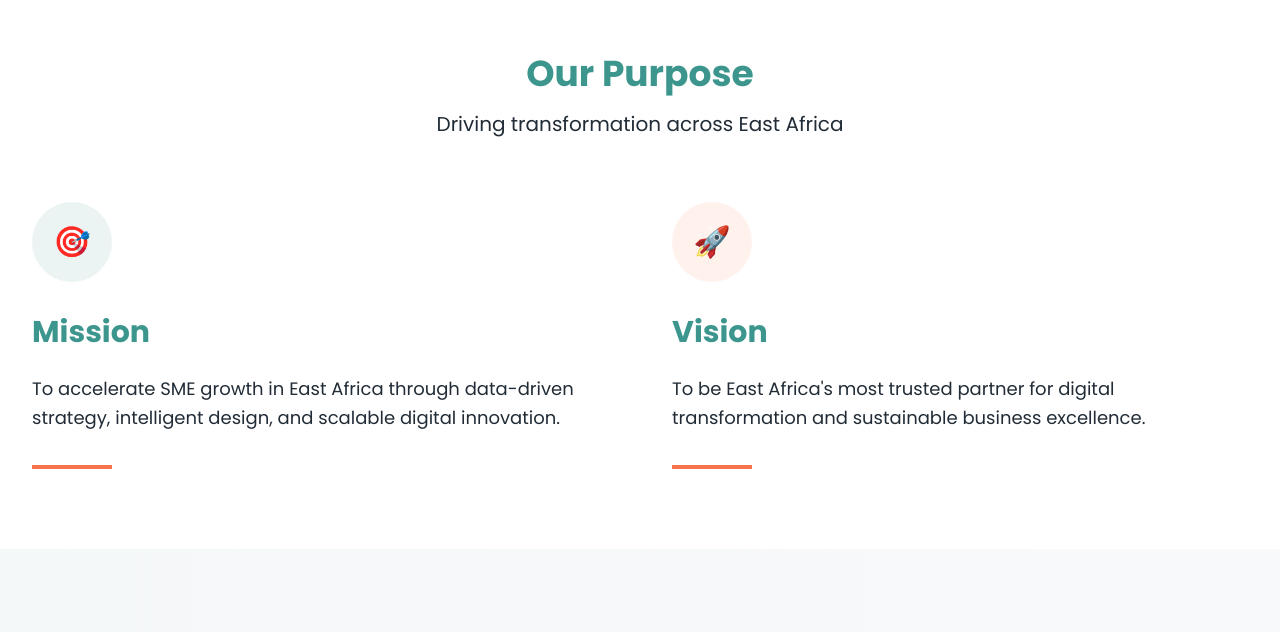
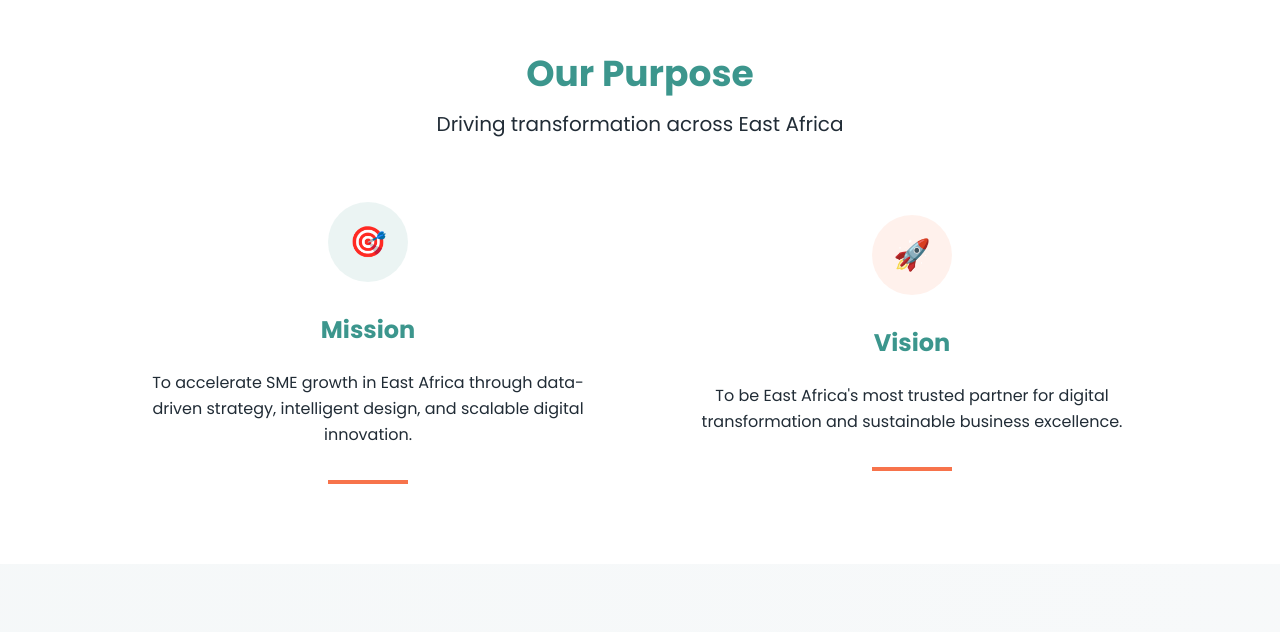
Before and after one commit to sail-25/sail-craft01, a React (Vite) app: page /about in a window 1280 px wide. Shown: the part 612-1244 px from the top of the page. Built offline with nearby package versions, Linux system fonts and the light colour scheme.

Commit message:
Fix: Center "Our Purpose" section, reduce text size
Centered the "Our Purpose" section and reduced the text size for better visual presentation.

```diff
--- a/src/pages/About.tsx
+++ b/src/pages/About.tsx
@@ -1,4 +1,3 @@
-
 import { Card, CardContent, CardDescription, CardHeader, CardTitle } from "@/components/ui/card";
 import { Button } from "@/components/ui/button";
 import { Link } from "react-router-dom";
@@ -69,26 +68,26 @@ const About = () => {
             <p className="text-xl text-sailcraft-dark">Driving transformation across East Africa</p>
           </div>
 
-          <div className="grid lg:grid-cols-2 gap-16 items-center">
-            <div className="text-center lg:text-left">
+          <div className="grid lg:grid-cols-2 gap-16 items-center max-w-5xl mx-auto">
+            <div className="text-center">
               <div className="inline-flex items-center justify-center w-20 h-20 bg-sailcraft-teal/10 rounded-full mb-8">
                 <div className="text-3xl">🎯</div>
               </div>
-              <h3 className="text-3xl font-bold text-sailcraft-teal mb-6">Mission</h3>
-              <p className="text-lg text-sailcraft-dark leading-relaxed mb-8">
+              <h3 className="text-2xl font-bold text-sailcraft-teal mb-6">Mission</h3>
+              <p className="text-base text-sailcraft-dark leading-relaxed mb-8">
                 To accelerate SME growth in East Africa through data-driven strategy, intelligent design, and scalable digital innovation.
               </p>
-              <div className="w-20 h-1 bg-sailcraft-orange mx-auto lg:mx-0"></div>
+              <div className="w-20 h-1 bg-sailcraft-orange mx-auto"></div>
             </div>
-            <div className="text-center lg:text-left">
+            <div className="text-center">
               <div className="inline-flex items-center justify-center w-20 h-20 bg-sailcraft-orange/10 rounded-full mb-8">
                 <div className="text-3xl">🚀</div>
               </div>
-              <h3 className="text-3xl font-bold text-sailcraft-teal mb-6">Vision</h3>
-              <p className="text-lg text-sailcraft-dark leading-relaxed mb-8">
+              <h3 className="text-2xl font-bold text-sailcraft-teal mb-6">Vision</h3>
+              <p className="text-base text-sailcraft-dark leading-relaxed mb-8">
                 To be East Africa's most trusted partner for digital transformation and sustainable business excellence.
               </p>
-              <div className="w-20 h-1 bg-sailcraft-orange mx-auto lg:mx-0"></div>
+              <div className="w-20 h-1 bg-sailcraft-orange mx-auto"></div>
             </div>
           </div>
         </div>
```
